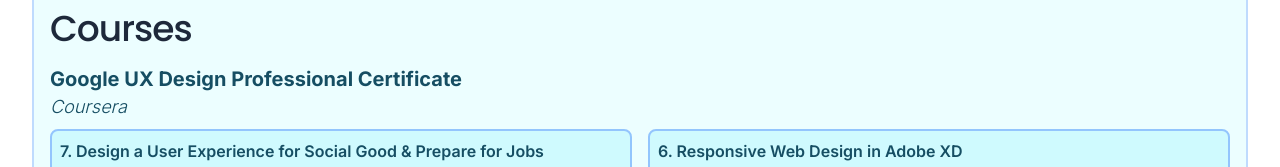
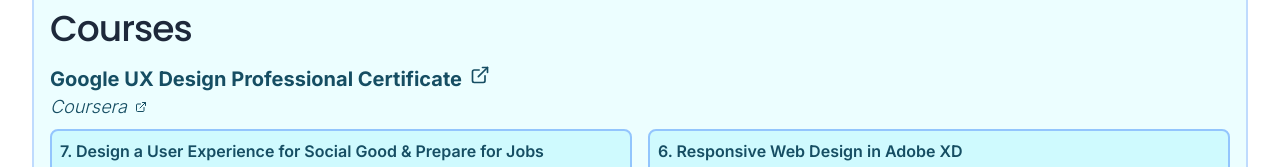
Before and after one commit to akai28/akai28.github.io, a React (Create React App) app: page / in a window 1280 px wide. Shown: the part 737-904 px from the top of the page. Built offline with nearby package versions, Linux system fonts and the light colour scheme.

Commit message:
added final certificate

```diff
--- a/src/constants/data/allCertifications.js
+++ b/src/constants/data/allCertifications.js
@@ -3,6 +3,10 @@
     id: 1,
     certificationName: "Google UX Design Professional Certificate",
     certificateProvider: "Coursera",
+    certificationLink:
+      "https://www.coursera.org/professional-certificates/google-ux-design",
+    certificateOverall:
+      "/assets/projects/Google_UX_Specialization_Certificate.pdf",
     courses: [
       {
         cid: 7,
--- a/src/pages/Home/Courses.jsx
+++ b/src/pages/Home/Courses.jsx
@@ -9,10 +9,20 @@
       <h2 className="text-4xl font-medium text-slate-800">Courses </h2>
       <main className="grid grid-cols-1">
         <div className="text-cyan-900">
-          {allCertifications.map(({ id, certificationName, certificateProvider, courses }) => (
+          {allCertifications.map(({ id, certificationName, certificateProvider, courses, certificationLink, certificateOverall }) => (
             <div key={id}>
-              <p className="text-xl font-bold mt-4">{certificationName}</p>
-              <p className="text-lg font-light italic">{certificateProvider}</p>
+              {certificationName && <p className="text-xl font-bold mt-4">
+                <a href={certificateOverall} target="_blank" rel="noopener noreferrer" className="flex">
+                  {certificationName}
+                  <span className="pl-2"><FiExternalLink /></span>
+                </a>
+              </p>}
+              {certificateProvider && <p className="text-lg font-light italic">
+                <a href={certificationLink} target="_blank" rel="noopener noreferrer" className="flex">
+                  {certificateProvider}
+                  <span className="pl-2 self-center"><FiExternalLink size={12} /></span>
+                </a>
+              </p>}
 
               <div className="grid grid-cols-1 md:grid-cols-2 gap-4 mt-2">
                 {courses.map(({ cid, courseName, achievement, projects }) => (
```
Also changed, not shown: 1 other file (tests, documents, lock files or other folders).
